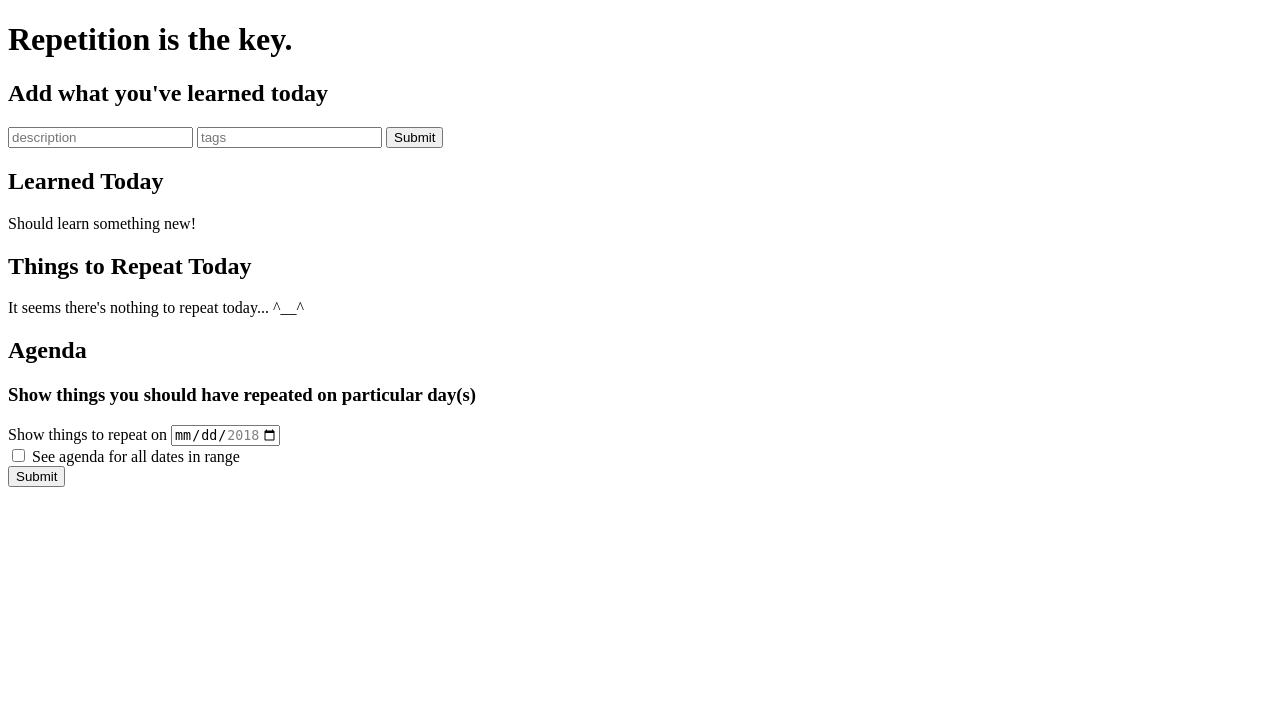
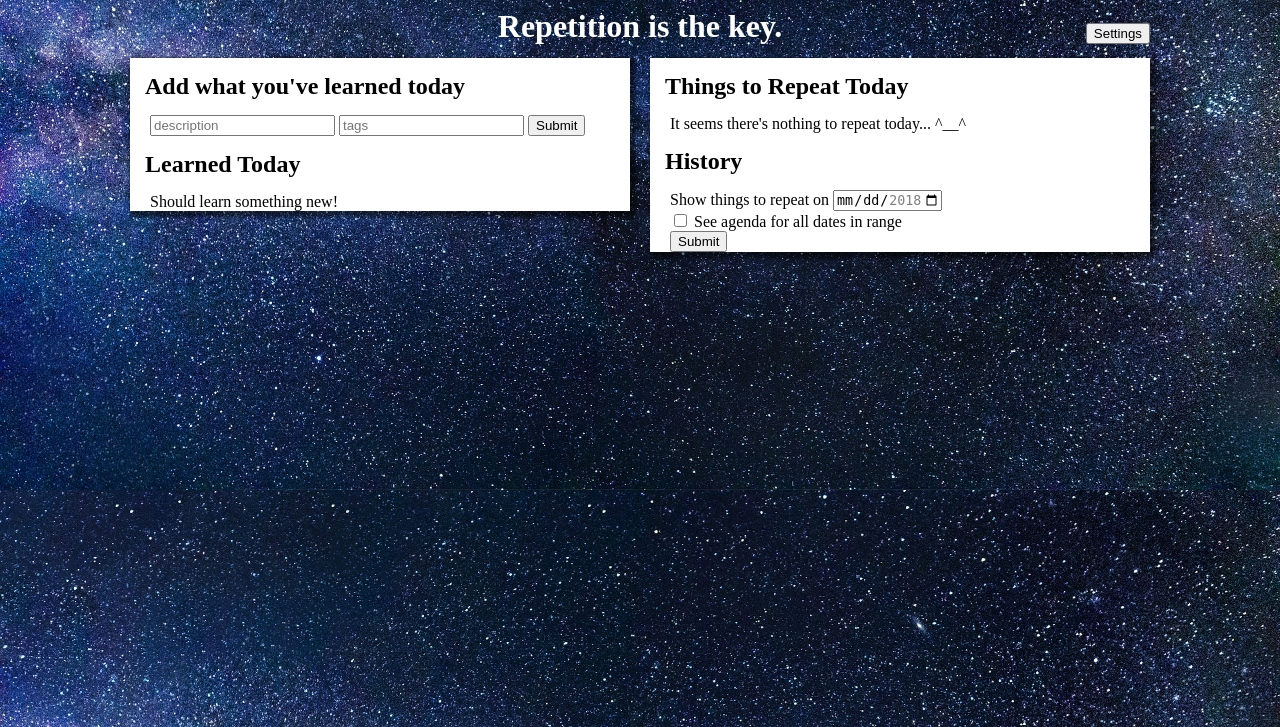
Before and after one commit to nekneka/spaced-repetition, a Flask app: page / in a window 1280 px wide. Shown: the top 727 px of the page. Run offline with Flask 2, Linux system fonts and the light colour scheme; data that the repository does not hold is empty.

Commit message:
styling: grid layout

```diff
--- a/src/static/spare_styles.css
+++ b/src/static/spare_styles.css
@@ -1,3 +1,95 @@
 .striked {
     text-decoration: line-through;
 }
+
+/* background img */
+body {
+    /* The image used */
+    background-image: url("/space.jpg");
+    overflow-x: hidden;
+    height: 100%;
+
+    /* Center and scale the image nicely */
+    background-position: center;
+    background-repeat: repeat;
+    background-size: cover;
+}
+
+/* grid */
+.grid-container {
+    display: grid;
+    grid-template-columns: [space-left-column] auto [add-column] 500px [repeat-column] 500px [space-right-column] auto;
+    grid-template-rows: [header-row] 50px [main-row] auto; /* [search-row] auto */
+
+    grid-column-gap: 20px;
+    /* grid-row-gap: 15px; */
+}
+
+.grid-item-header{
+    grid-column: add-column / span 2;
+    grid-row: 1 / span 1;
+    justify-self: center;
+}
+
+.grid-item-settings {
+    grid-column: repeat-column / span 1;
+    grid-row: 1 / span 1;
+    justify-self: end;
+    align-self: center;
+}
+
+.grid-item-add {
+    grid-column: add-column / span 1;
+    grid-row: main-row / span 1;
+}
+
+.grid-item-repeat {
+    grid-column: repeat-column / span 1;
+    grid-row: main-row / span 1;
+}
+
+/*.grid-item-agenda {
+    grid-column: repeat-column / span 1;
+    grid-row: search-row / span 1;
+}
+*/
+
+/* background, paddings and text colors */
+
+.card-background {
+    background-color: #FFFFFF;
+    box-shadow: 3px 3px 3px 3px rgba(0, 0, 0, 0.5);
+}
+
+.grid-item-add {
+    max-height: max-content;
+}
+
+.grid-item-repeat {
+    max-height: 90vh;
+    overflow-y: scroll;
+}
+
+.white-header {
+    color: white;
+    font-size: 2em;
+    margin: 0 0 15px 0;
+    font-weight: bold;
+}
+
+.main-header {
+    font-size: 1.5em;
+    font-weight: bold;
+}
+
+.padded {
+    padding: 15px;
+}
+
+.left-padded {
+    padding-left: 20px;
+}
+
+.items {
+    margin: 0;
+}
--- a/src/templates/spaced_repetition.html
+++ b/src/templates/spaced_repetition.html
@@ -2,24 +2,33 @@
 
 {% block main %}
 
-  <h1>Repetition is the key.</h1>
+<div class="grid-container">
 
+  <div class="grid-item-header white-header">
+      Repetition is the key.
+  </div>
 
-<!--add what was learned-->
-    <h2>Add what you've learned today</h2>
+  <button class="grid-item-settings">
+    Settings
+  </button>
 
-    <form id="new_item_form" method="POST">
+  <!--add what was learned-->
+  <div class="grid-item-add">
+    <div class="card-background">
+    <div class="main-header padded">Add what you've learned today</div>
+
+    <form class="left-padded" id="new_item_form" method="POST">
       <input type="text" placeholder="description" name="description" required>
       <input type="text" placeholder="tags" name="tags">
       <button type="submit">Submit</button>
     </form>
 
 
-<!--list learned today-->
-    <h2>Learned Today</h2>
+   <!--list learned today-->
+    <div class="main-header padded">Learned Today</div>
 
     {% if not result['today'] %}
-        <div>Should learn something new!</div>
+        <div class="left-padded">Should learn something new!</div>
     {% else %}
         <ul id="to_repeat_container" class="items">
         {% for item in result['today'] %}
@@ -27,13 +36,16 @@
         {% endfor %}
         </ul>
     {% endif %}
+    </div>
+  </div>
 
-
-<!--list to repeat today-->
-    <h2>Things to Repeat Today</h2>
+  <!--list to repeat today-->
+  <div class="grid-item-repeat card-background">
+    <div class="main-header padded">Things to Repeat Today
+    </div>
 
     {% if not result['before'] %}
-        <div>It seems there's nothing to repeat today... ^__^</div>
+        <div class="left-padded">It seems there's nothing to repeat today... ^__^</div>
     {% else %}
         <ul class="items">
         {% for item in result['before'] %}
@@ -53,10 +65,10 @@
 
 
 <!--show agenda for specific day-->
-    <h2>Agenda</h2>
-    <h3>Show things you should have repeated on particular day(s)</h3>
+    <div class="main-header padded">History
+    </div>
 
-      <form id="agenda_form" method="POST">
+      <form class="left-padded" id="agenda_form" method="POST">
 
         <div>
           <label id="agenda_start_date_input_label" for="agenda_start_date_input">Show things to repeat on </label>
@@ -82,10 +94,12 @@
 
       </form>
 
-    <div id="agenda_response_container">
+    <div id="agenda_response_container" class="left-padded">
+    </div>
+  </div>
 
-    </div>
-
+<!--end of grid-container-->
+</div>
 {% endblock %}
 
 {% block footer_includes %}
```
Also changed, not shown: src/static/space.jpg (added).
